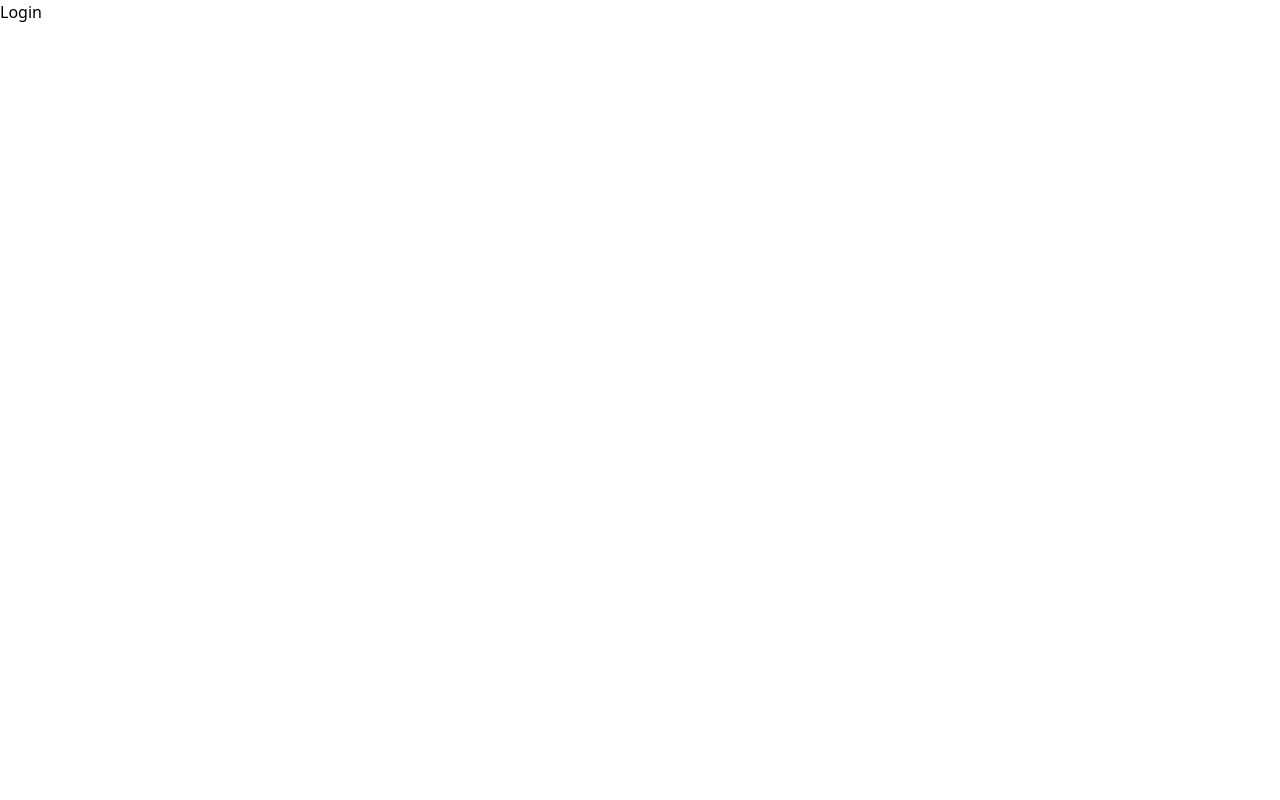
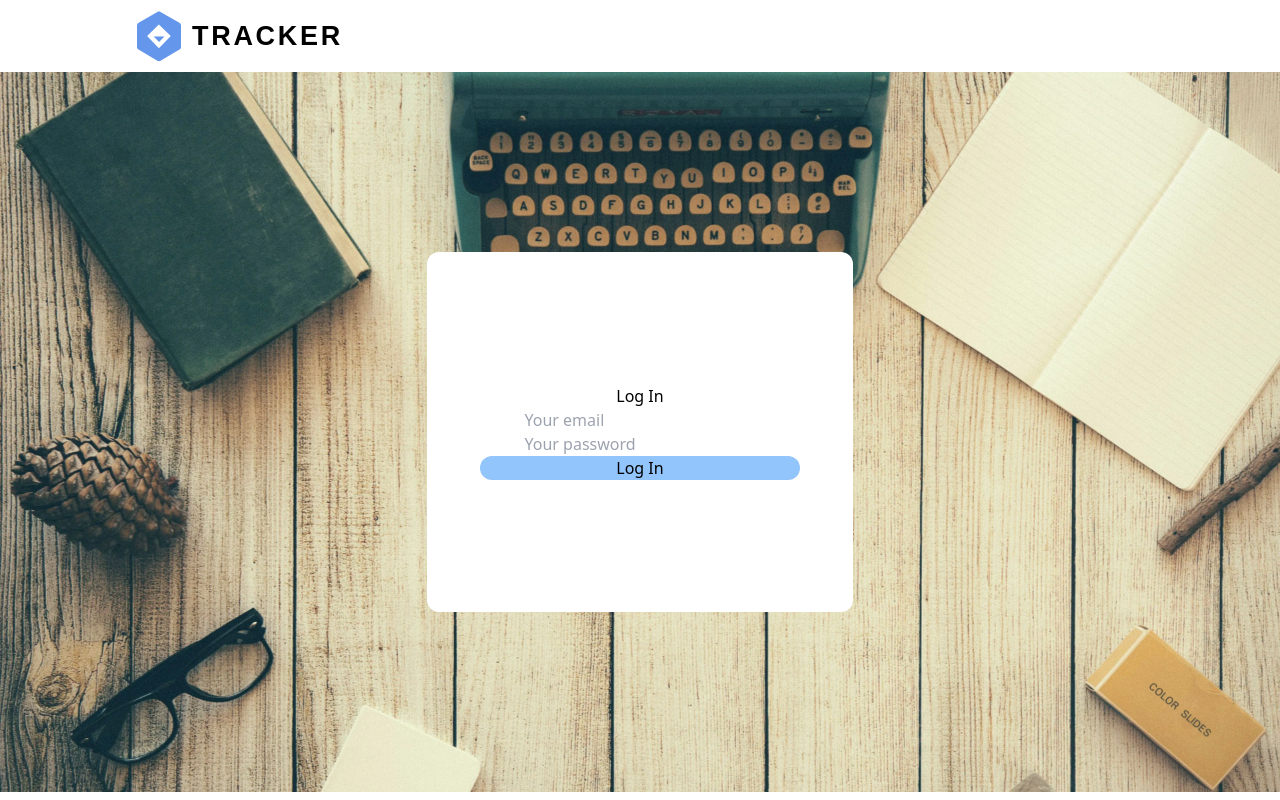
Before and after one commit to hari1538radha/Tracker, a React (Create React App) app: page /login in a window 1280 px wide. Built offline with nearby package versions, Linux system fonts and the light colour scheme.

Commit message:
login page done

```diff
--- a/src/component/Login/Login.js
+++ b/src/component/Login/Login.js
@@ -1,11 +1,37 @@
-import React from 'react'
+import React from "react";
+import Navbar from "../Navbar/Navbar";
+import Background from "./Img/back.png";
 
 const Login = () => {
   return (
     <div>
-      Login
+      <Navbar />
+      <div className="">
+        <div className="relative ">
+          <img src={Background}></img>
+          <div className="  flex flex-col justify-center  items-center bg-white absolute w-1/3 rounded-xl gap-y-4	 h-1/2  left-1/3 bottom-1/4">
+            <h1 className="text-3xl "> Log In</h1>
+            <input
+              className=""
+              type="text"
+              placeholder="Your email"
+              required
+            ></input>
+            <input
+              className=""
+              type="password"
+              placeholder="Your password"
+              required
+            ></input>
+            <button className="bg-blue-300 w-3/4  h-2.5 rounded-full ">
+              Log In
+            </button>
+            <span className="text-rose-600 hidden	">Invalid Credentials</span>
+          </div>
+        </div>
+      </div>
     </div>
-  )
-}
+  );
+};
 
-export default Login
+export default Login;
```
Also changed, not shown: src/component/Login/Img/back.png (added).
